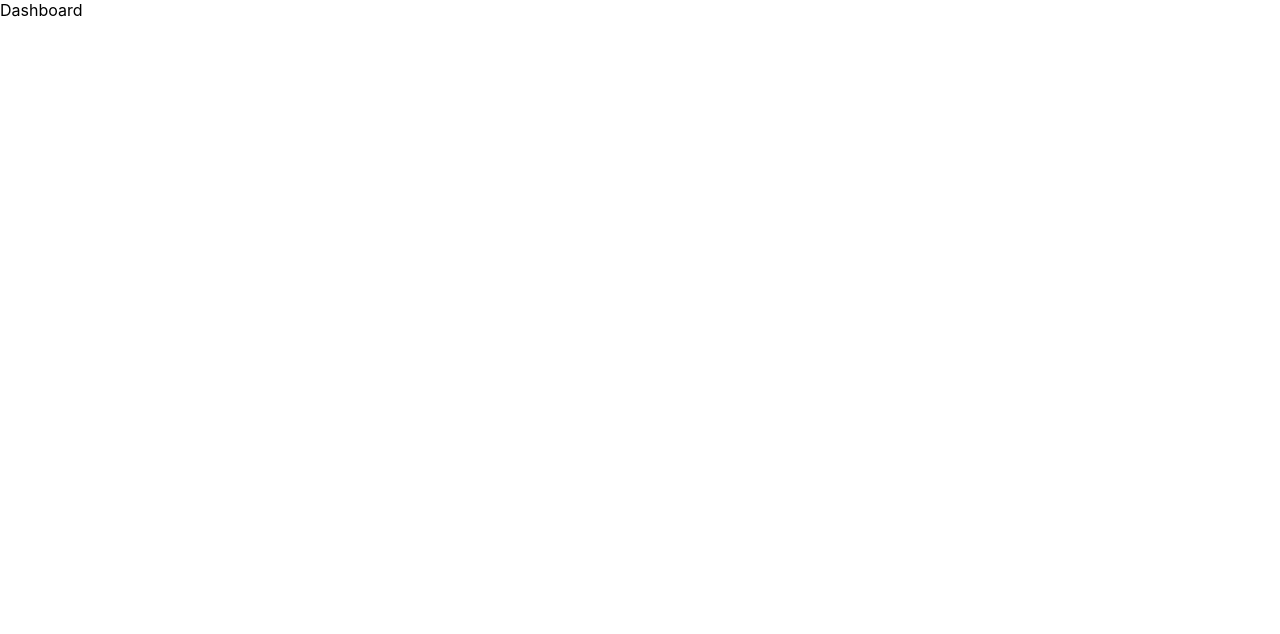
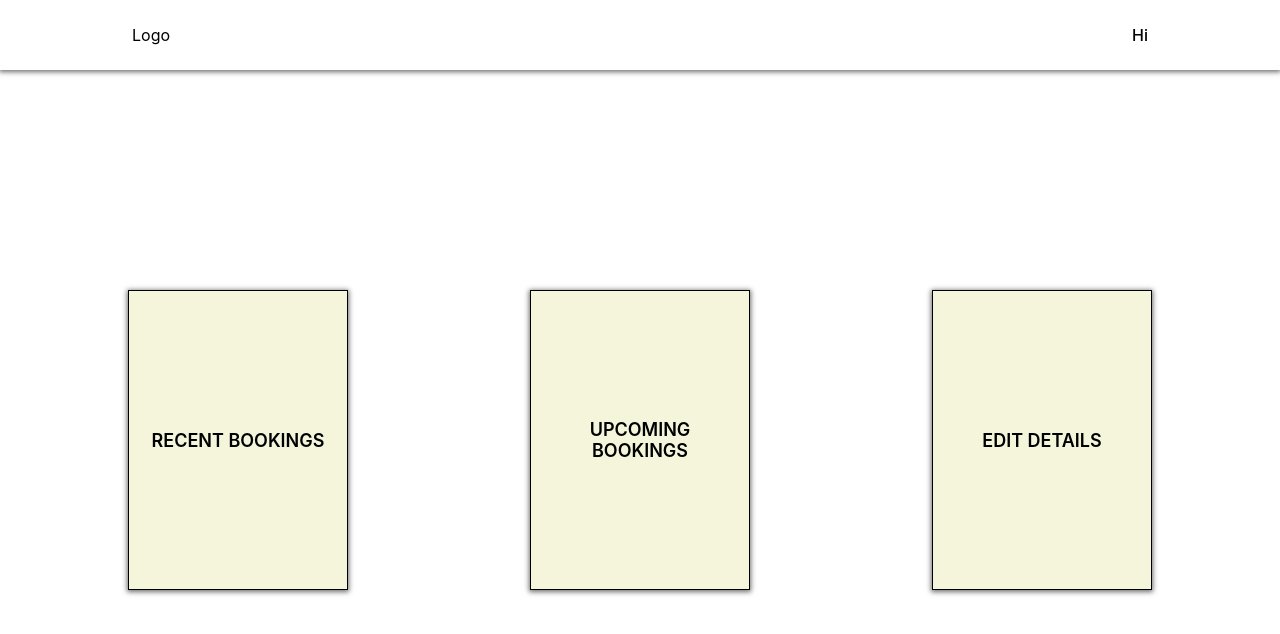
Before and after one commit to udith51/outsider, a React (Create React App) app in the folder outsider_frontend/: page /dash in a window 1280 px wide. Shown: the top 634 px of the page. Built offline with nearby package versions, Linux system fonts and the light colour scheme.

Commit message:
Provider Dashboard UI

```diff
--- /dev/null
+++ b/outsider_frontend/src/assets/css/Dashboard.css
@@ -0,0 +1,60 @@
+.dashboard{
+    min-height: 100vh;
+}
+.dashNav{
+    width: 100vw;
+    height: 70px;
+    display: flex;
+    align-items: center;
+    justify-content: center;
+    box-shadow: 0px 1px 5px 1px rgba(0, 0, 0, 0.568);
+    position: fixed;
+    top: 0;
+    z-index: 2;
+    background-color: #fff;
+}
+
+.dashNavContents{
+    width: 80%;
+    display: flex;
+    align-items: center;
+    justify-content: space-between;
+    padding: 4px;
+}
+
+.dropbtn,.dropdown-content{
+    cursor: pointer;
+}
+
+.dashTabs{
+    width: 80%;
+    margin: auto;
+    margin-top: 80px;
+    min-height: 90vh;
+    display: flex;
+    align-items: center;
+    justify-content: space-between;
+    gap: 10px;
+}
+
+.dashTab{
+    width: 220px;
+    height: 300px;
+    background-color: beige;
+    padding: 10px;
+    border: 1px solid black;
+    display: flex;
+    align-items: center;
+    justify-content: center;
+    font-size: 18px;
+    font-weight: 600;
+    cursor: pointer;
+    box-shadow: 0px 1px 5px 1px rgba(0, 0, 0, 0.568);
+    text-align: center;
+    transition: all 0.2s;
+}
+
+.dashTab:hover{
+    scale: 1.05;
+    background-color: antiquewhite;
+}
--- a/outsider_frontend/src/components/Navbar.tsx
+++ b/outsider_frontend/src/components/Navbar.tsx
@@ -127,6 +127,7 @@ const Navbar: React.FC = () => {
                 <div
                   onClick={() => {
                     setUser(undefined);
+                    navigate("/");
                   }}
                 >
                   Log Out
--- a/outsider_frontend/src/pages/Dashboard.tsx
+++ b/outsider_frontend/src/pages/Dashboard.tsx
@@ -1,17 +1,54 @@
 import React, { useContext, useEffect } from "react";
 import { Context } from "../App";
-import { TContextType } from "../types";
+import { TContextType, TUser } from "../types";
+import "../assets/css/Dashboard.css";
+import { useNavigate } from "react-router-dom";
 
 const Dashboard: React.FC = () => {
-  const { setPath } = useContext(Context) as TContextType;
+  const { user, setUser } = useContext(Context) as TContextType;
+  const navigate = useNavigate();
 
-  useEffect(() => {
-    setPath("none");
-    return () => {
-      setPath("");
-    };
-  });
-  return <div>Dashboard</div>;
+  return (
+    <div className="dashboard">
+      <div className="dashNav">
+        <div className="dashNavContents">
+          <div
+            className="navLogo"
+            onClick={() => {
+              navigate("/dash");
+            }}
+          >
+            Logo
+          </div>
+          <div className="navAccount">
+            <div className="dropbtn">Hi {user?.name.split(" ")[0]}</div>
+            <div className="dropdown-content">
+              <div
+                onClick={() => {
+                  setUser(undefined);
+                  navigate("/");
+                }}
+              >
+                Log Out
+              </div>
+            </div>
+          </div>
+        </div>
+      </div>
+      <div className="dashTabs">
+        <div className="dashTab">RECENT BOOKINGS</div>
+        <div className="dashTab">UPCOMING BOOKINGS</div>
+        <div
+          className="dashTab"
+          onClick={() => {
+            navigate("/info");
+          }}
+        >
+          EDIT DETAILS
+        </div>
+      </div>
+    </div>
+  );
 };
 
 export default Dashboard;
--- a/outsider_frontend/src/pages/InfoProvider.tsx
+++ b/outsider_frontend/src/pages/InfoProvider.tsx
@@ -1,4 +1,4 @@
-import React, { useContext, useState } from "react";
+import React, { useContext, useEffect, useState } from "react";
 import "../assets/css/InfoProvider.css";
 import { TContextType, TInfoProvider } from "../types";
 import { useNavigate } from "react-router-dom";
@@ -10,6 +10,22 @@ const InfoProvider: React.FC = () => {
   const id = user?.id;
   const category = cat?.charAt(0).toUpperCase() + cat?.slice(1);
   const navigate = useNavigate();
+  const [oldUser, setOldUser] = useState<boolean>(false);
+
+  useEffect(() => {
+    async function details() {
+      await fetch(`http://localhost:3000/provider/info/${category}/${id}`)
+        .then((val) => {
+          return val.json();
+        })
+        .then((res) => {
+          setForm(res[0]);
+          setOldUser(true);
+        })
+        .catch((e) => console.log(e));
+    }
+    details();
+  }, []);
 
   const [form, setForm] = useState<TInfoProvider>({
     name: "",
@@ -79,6 +95,7 @@ const InfoProvider: React.FC = () => {
 
   const handleSubmit = async (e: React.FormEvent<HTMLFormElement>) => {
     e.preventDefault();
+    if (!oldUser) {
       const assured = Math.floor(Math.random() * 10000);
       const response = await fetch(
         `http://localhost:3000/provider/register/${category}`,
@@ -97,6 +114,26 @@ const InfoProvider: React.FC = () => {
       } else {
         const val = await response.json();
         console.log(val);
+      }
+    } else {
+      const response = await fetch(
+        `http://localhost:3000/provider/info/${category}/${id}`,
+        {
+          method: "PUT",
+          headers: {
+            "Content-Type": "application/json",
+          },
+          body: JSON.stringify({ ...form }),
+        }
+      );
+      if (response.statusText === "OK") {
+        const val = await response.json();
+        console.log(val);
+        navigate("/dash");
+      } else {
+        const val = await response.json();
+        console.log(val);
+      }
     }
   };
 
@@ -321,7 +358,7 @@ const InfoProvider: React.FC = () => {
           </div>
         )}
         <button type="submit" className="infoSub">
-          Submit
+          {oldUser ? "Update" : "Save"}
         </button>
       </form>
     </div>
```
Also changed, not shown: 2 other files (tests, documents, lock files or other folders). Lines whose indentation alone changed are shown as unchanged.
